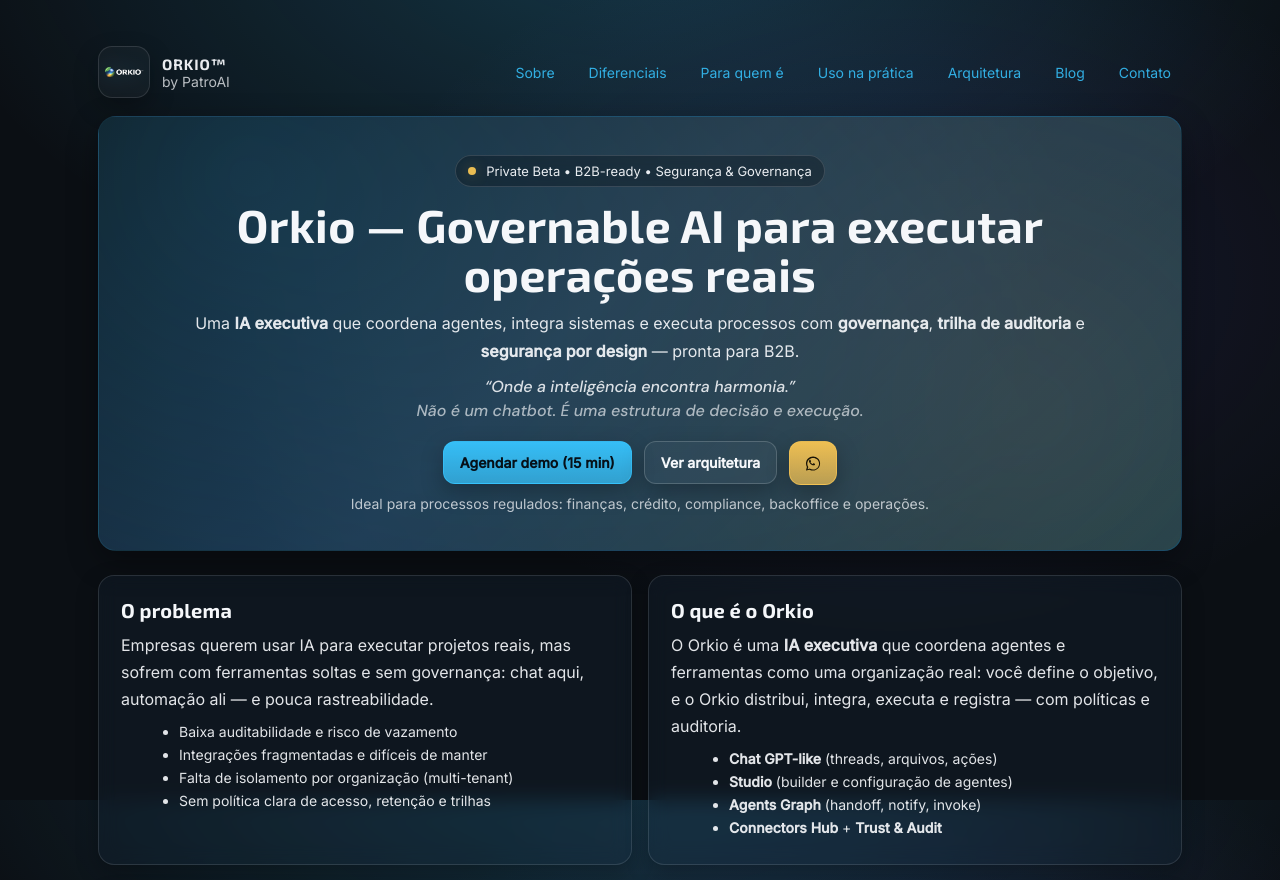
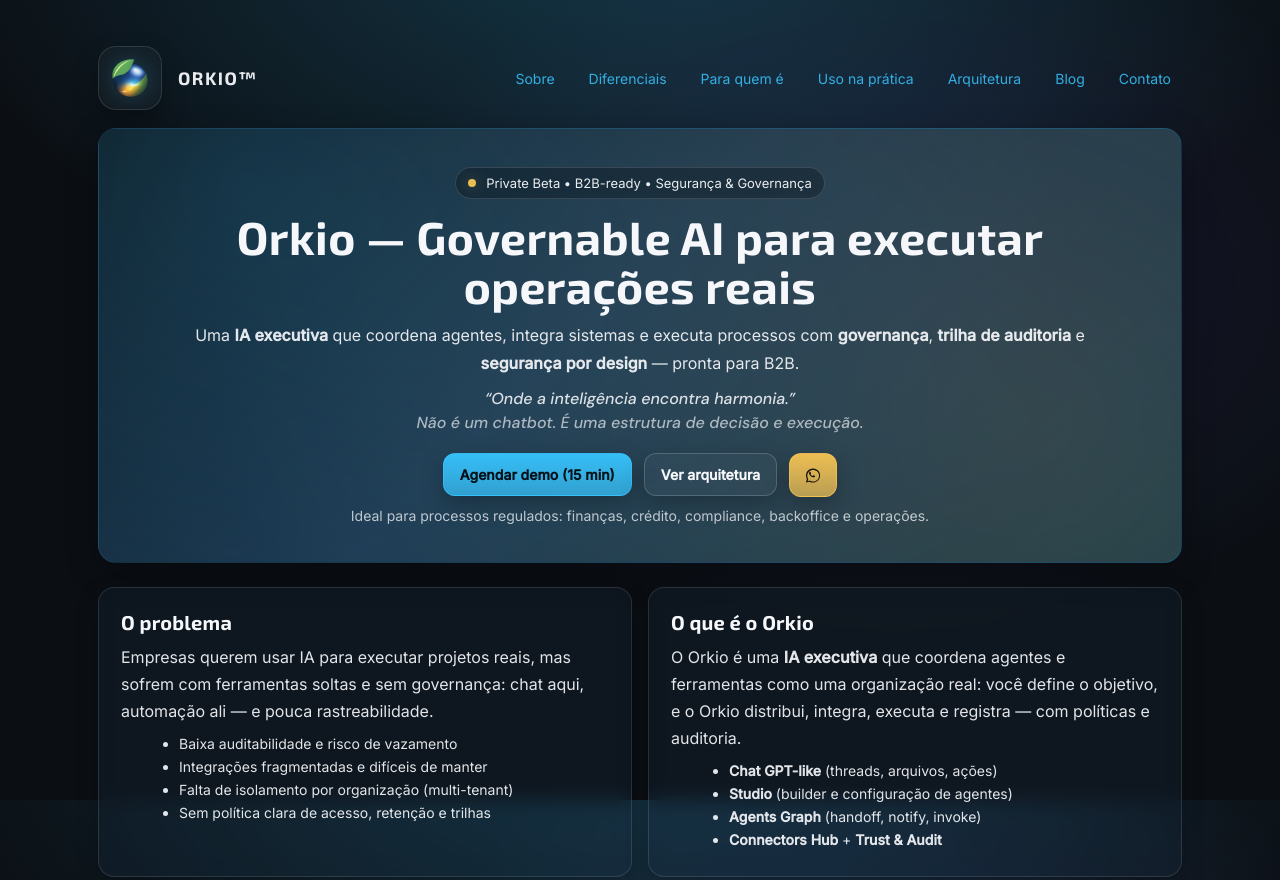
Before and after one commit to Danielgraebin/orkio-site, a plain HTML site: page index.html in a window 1280 px wide. Shown: the top 880 px of the page. Drawn offline with Linux system fonts and the light colour scheme.

Commit message:
Update logo and adjust styling in index.html

```diff
--- a/index.html
+++ b/index.html
@@ -11,12 +11,9 @@
   <meta property="og:description" content="IA executiva que coordena agentes, integra sistemas e executa com governança, trilhas de auditoria e segurança por design — pronta para B2B." />
   <meta property="og:type" content="website" />
   <meta property="og:url" content="https://danielgraebin.github.io/orkio-site/" />
-  <!-- Crie/coloque uma imagem em assets/og-orkio.png (ex.: 1200x630) -->
   <meta property="og:image" content="https://danielgraebin.github.io/orkio-site/assets/og-orkio.png" />
-
   <meta name="twitter:card" content="summary_large_image" />
   <meta name="theme-color" content="#0B0F14" />
-  <!-- Opcional: coloque um favicon em assets/favicon.ico -->
   <link rel="icon" href="assets/favicon.ico" />
 
   <link rel="preconnect" href="https://fonts.googleapis.com">
@@ -59,12 +56,12 @@
 
     /* Topbar */
     .topbar{ display:flex; align-items:center; justify-content:space-between; gap:12px; margin-bottom:18px; }
-    .brand{ display:flex; align-items:center; gap:12px; min-width:260px; }
+    .brand{ display:flex; align-items:center; gap:16px; min-width:260px; }
 
-    /* Logo (estático / sem recorte / sem deformar) */
+    /* ✅ LOGO MAIOR + MAIS PROPORCIONAL */
     .logo-wrap{
-      width:52px; height:52px;
-      border-radius:14px;
+      width:64px; height:64px;
+      border-radius:18px;
       border:1px solid rgba(245,247,250,.12);
       background:rgba(255,255,255,.03);
       display:grid; place-items:center;
@@ -72,13 +69,19 @@
       overflow:visible;
     }
     .logo{
-      width:44px; height:44px;
+      width:46px; height:46px;
       object-fit:contain; object-position:center;
       display:block; border-radius:0;
       filter:drop-shadow(0 0 10px rgba(55,197,255,.22));
     }
 
-    .brand h3{ font-family:var(--font-title); letter-spacing:.06em; margin:0; font-size:15px; opacity:.95; }
+    .brand h3{
+      font-family:var(--font-title);
+      letter-spacing:.08em;
+      margin:0;
+      font-size:18px;
+      opacity:.95;
+    }
 
     .nav{ display:flex; align-items:center; gap:12px; flex-wrap:wrap; justify-content:flex-end; }
     .nav a{ font-size:14px; opacity:.86; padding:8px 10px; border-radius:10px; border:1px solid transparent; }
@@ -247,11 +250,10 @@
     <div class="topbar">
       <div class="brand">
         <div class="logo-wrap">
-          <img class="logo" src="assets/orkio-logo.png" alt="ORKIO Logo" />
+          <img class="logo" src="assets/orkio-mark.png" alt="ORKIO Logo" />
         </div>
         <div>
           <h3>ORKIO™</h3>
-          <div class="muted small">by PatroAI</div>
         </div>
       </div>
 
@@ -286,7 +288,6 @@
           <a class="btn primary" href="#contato">Agendar demo (15 min)</a>
           <a class="btn" href="#organograma">Ver arquitetura</a>
 
-          <!-- WhatsApp (ícone) com mensagem pré-preenchida -->
           <a class="btn gold whatsapp"
              href="https://wa.me/5551989697605?text=Ol%C3%A1!%20Quero%20agendar%20uma%20demo%20do%20ORKIO.%20Meu%20nome%20%C3%A9%20____%20e%20o%20use%20case%20%C3%A9%20____."
              target="_blank" rel="noopener" aria-label="Chamar no WhatsApp">
@@ -342,7 +343,6 @@
         <span class="chip"><span class="mini-dot" aria-hidden="true"></span><span>B2B</span></span>
       </div>
 
-      <!-- 4 cards (2 col no desktop) -->
       <div class="grid grid-2">
         <div class="card">
           <h2>IA Centralizada</h2>
@@ -527,8 +527,6 @@
 
       <form action="https://formspree.io/f/SEU_ENDPOINT_FORMSPREE" method="POST">
         <input type="hidden" name="_subject" value="ORKIO — Solicitação de demo (15 min)" />
-
-        <!-- Honeypot anti-spam -->
         <input type="text" name="_gotcha" style="display:none" tabindex="-1" autocomplete="off" />
 
         <div class="row row-2">
@@ -582,6 +580,7 @@
 
       <footer>
         <span>© ORKIO™ • Private Beta</span>
+        <span class="muted small">ORKIO™ é um produto da PatroAI</span>
         <span class="chip"><span class="mini-dot" aria-hidden="true"></span><span>Governable AI by PatroAI™</span></span>
       </footer>
     </section>
```
